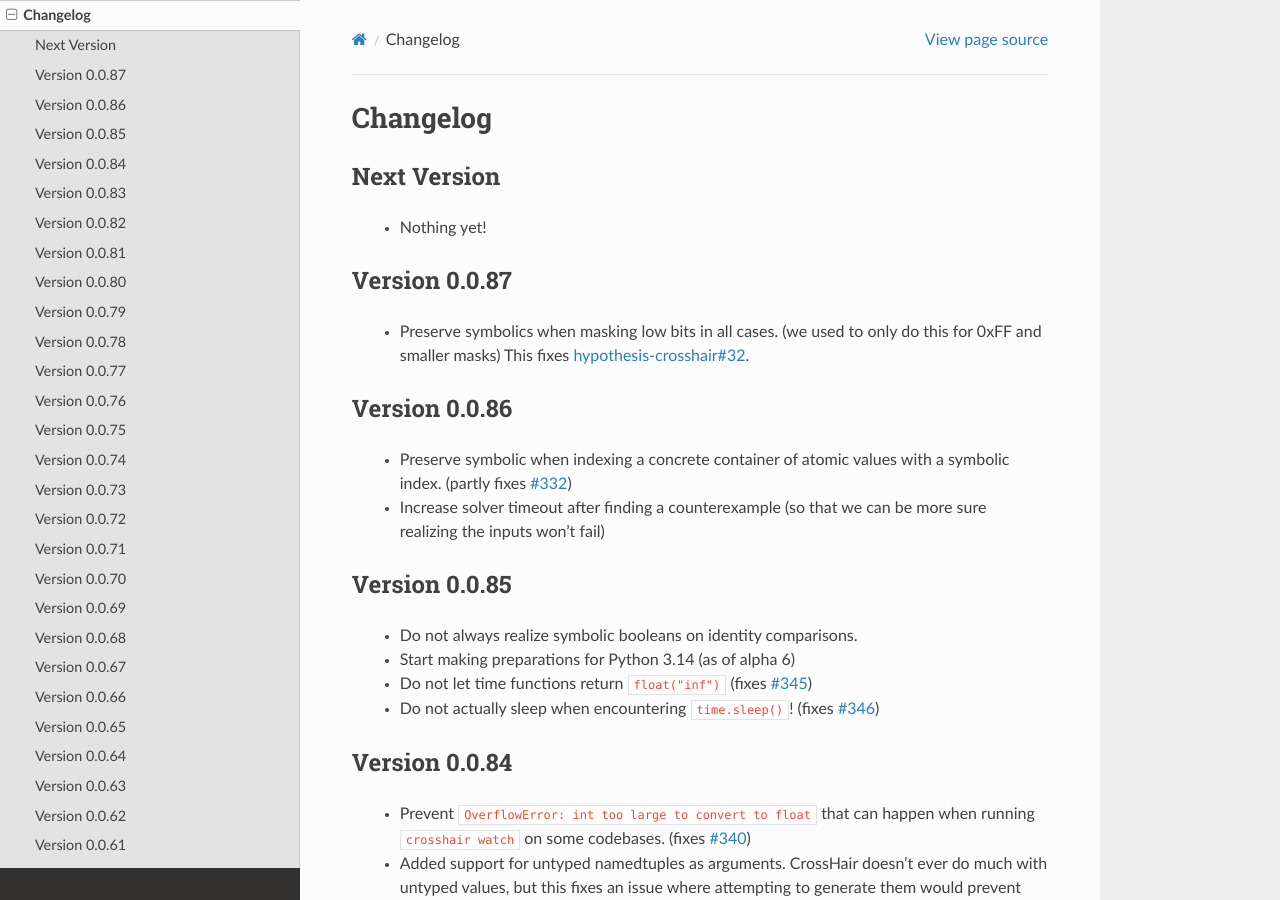
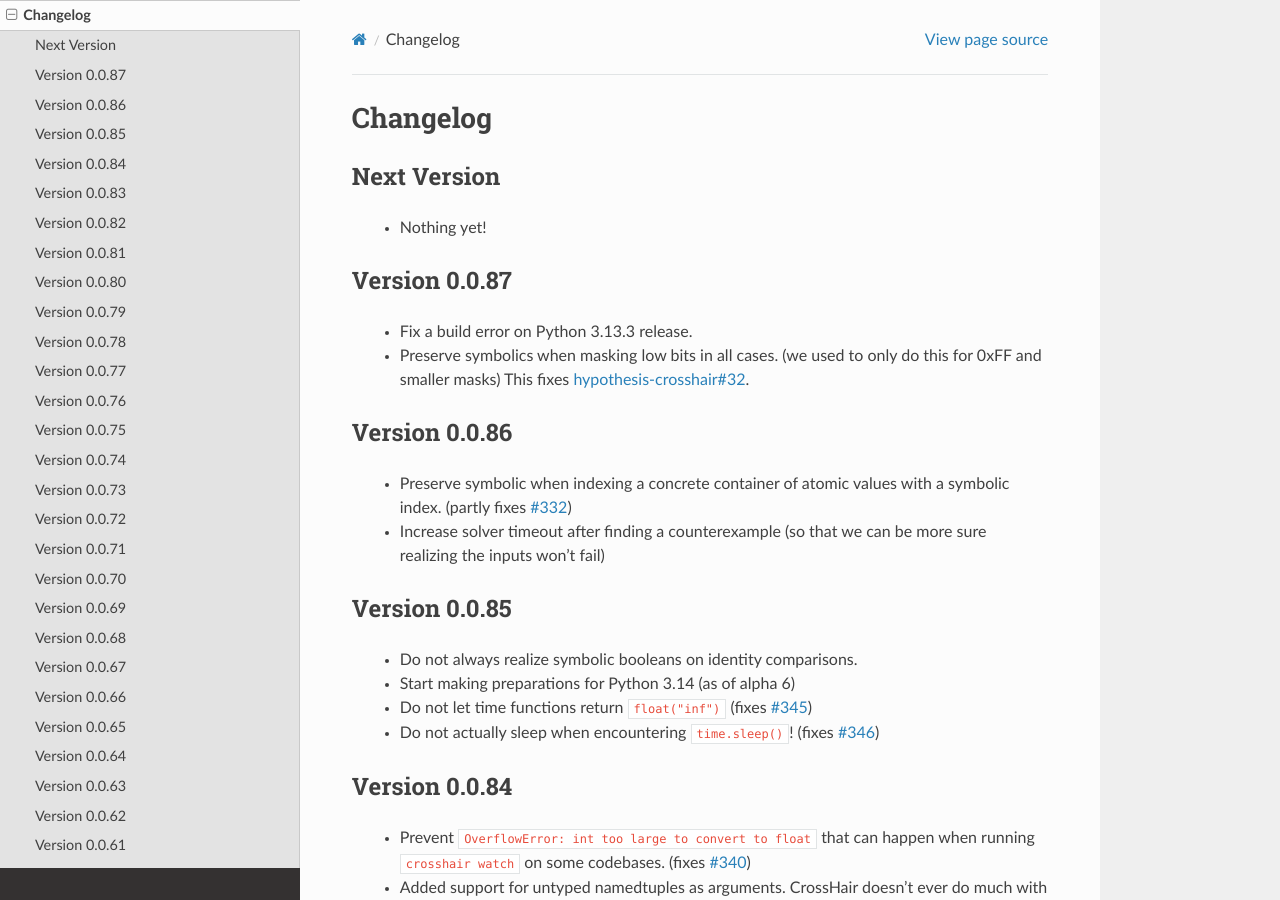
Before and after one commit to pschanely/CrossHair, a Sphinx documentation site: the page built from doc/source/changelog.rst, in a window 1280 px wide and 900 px high. Built offline with Sphinx 7.4.7 and the Read the Docs theme 3.1.0, drawn with Linux system fonts in a browser that asks for light colours; the version number is read from the project's files by our own code.

Commit message:
Update changelog

```diff
--- a/doc/source/changelog.rst
+++ b/doc/source/changelog.rst
@@ -12,6 +12,7 @@
 Version 0.0.87
 --------------
 
+  * Fix a build error on Python 3.13.3 release.
   * Preserve symbolics when masking low bits in all cases.
     (we used to only do this for 0xFF and smaller masks)
     This fixes `hypothesis-crosshair#32 <https://github.com/pschanely/hypothesis-crosshair/issues/32>`__.
```
